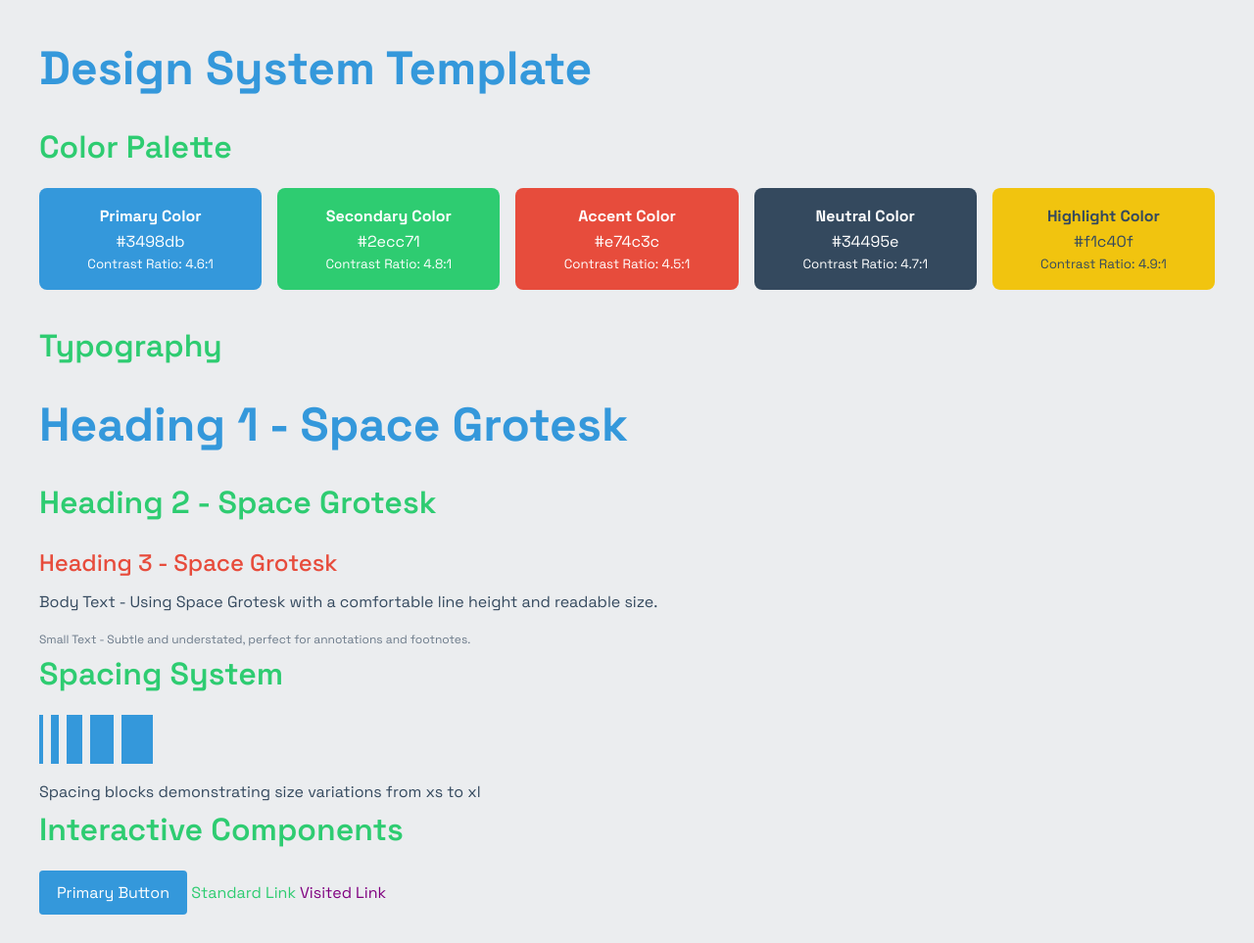
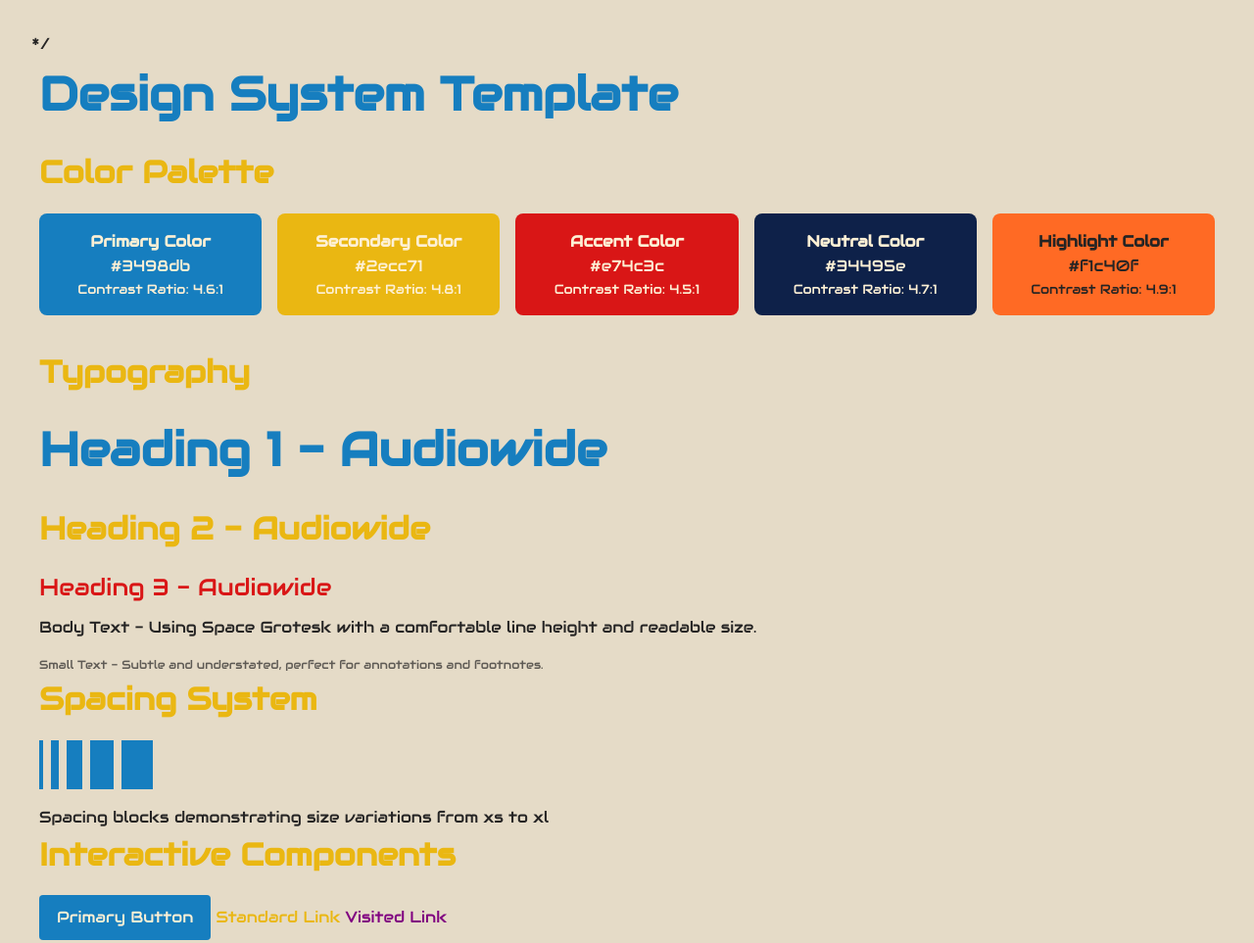
Before and after one commit to Abester686/Abester686.github.io, a plain HTML site: page midterm/design-system.html in a window 1280 px wide. Shown: the whole page at 98% size. Drawn offline with Linux system fonts and the light colour scheme; a web font is replaced by a local one.

Commit message:
System details decided

```diff
--- a/midterm/design-system.html
+++ b/midterm/design-system.html
@@ -4,23 +4,36 @@
     <meta charset="UTF-8">
     <meta name="viewport" content="width=device-width, initial-scale=1.0">
     <title>Design System Template</title>
+            <link rel="preconnect" href="https://fonts.googleapis.com">
+            <link rel="preconnect" href="https://fonts.gstatic.com" crossorigin>
+            <link href="https://fonts.googleapis.com/css2?family=Audiowide&family=Oi&display=swap" rel="stylesheet"> */
+
     <style>
         /* CSS Reset and Base Styles */
         :root {
             /* Color Palette - 5 Core Colors */
-            --color-primary: #3498db;     /* Vibrant Blue - Main Brand Color */
-            --color-secondary: #2ecc71;   /* Emerald Green - Complementary Action Color */
-            --color-accent: #e74c3c;      /* Passionate Red - Highlight / Warning Color */
-            --color-neutral: #34495e;     /* Deep Slate Gray - Neutral Text and Background */
-            --color-highlight: #f1c40f;   /* Bright Yellow - Accent / Attention Color */
+            --color-primary: #167ebf;     /* Vibrant Blue - Main Brand Color */
+            --color-secondary: #eab712;   /* Emerald Green - Complementary Action Color */
+            --color-accent: #d91616;      /* Passionate Red - Highlight / Warning Color */
+            --color-neutral: #0e2149;     /* Deep Slate Gray - Neutral Text and Background */
+            --color-highlight: #ff6a24;   /* Bright Yellow - Accent / Attention Color */
 
             /* Derived Colors for Flexibility */
-            --color-background: color-mix(in srgb, var(--color-neutral) 10%, white);
-            --color-text-dark: var(--color-neutral);
-            --color-text-light: white;
+            --color-background: color-mix(in srgb, var(--color-neutral) 10%, #fdf0d5);
+            --color-text-dark: #252424;
+            --color-text-light: #fdf0d5;
 
             /* Typography */
-            --font-primary: 'Space Grotesk', -apple-system, BlinkMacSystemFont, sans-serif;
+
+            @import url('https://fonts.googleapis.com/css2?family=Audiowide&family=Oi&display=swap');
+
+            .auidowide-regular {
+                font-family: "Audiowide", sans-serif;
+                font-weight: 400;
+                font-style: normal;
+            }
+
+            --font-primary: "Audiowide", sans-serif;
             --font-secondary: 'Roboto Mono', monospace;
 
             /* Spacing System */
@@ -157,6 +170,7 @@
             height: 50px;
         }
     </style>
+
     <link href="https://fonts.googleapis.com/css2?family=Space+Grotesk:wght@400;500;600;700&family=Roboto+Mono:wght@400;500&display=swap" rel="stylesheet">
 </head>
 <body>
@@ -196,9 +210,9 @@
 
         <section>
             <h2>Typography</h2>
-            <h1>Heading 1 - Space Grotesk</h1>
-            <h2>Heading 2 - Space Grotesk</h2>
-            <h3>Heading 3 - Space Grotesk</h3>
+            <h1>Heading 1 - Audiowide</h1>
+            <h2>Heading 2 - Audiowide</h2>
+            <h3>Heading 3 - Audiowide</h3>
             <p class="body-text">Body Text - Using Space Grotesk with a comfortable line height and readable size.</p>
             <p class="small-text">Small Text - Subtle and understated, perfect for annotations and footnotes.</p>
         </section>
```
